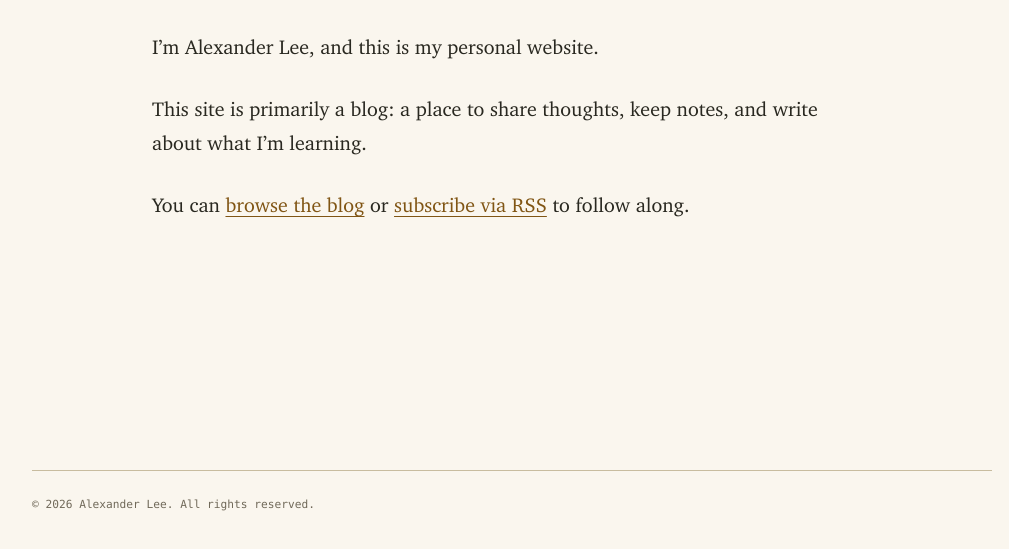
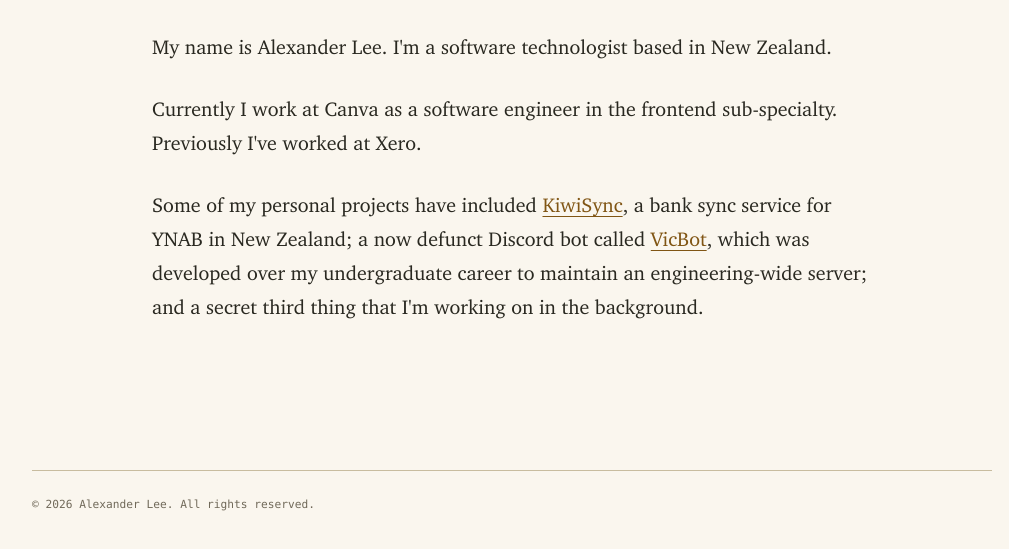
Before and after one commit to alexsurelee/alexanderlee-tech, an Astro site: page /about in a window 1280 px wide. Shown: the part 245-794 px from the top of the page, without its empty margins (128-1137 px from the left). Built offline with nearby package versions, Linux system fonts and the light colour scheme; Astro itself is replaced by a stand-in of ours; a web font is replaced by a local one.

Commit message:
copy updates

```diff
--- a/src/pages/about.astro
+++ b/src/pages/about.astro
@@ -2,22 +2,26 @@
 import BaseHead from '../components/BaseHead.astro';
 import Footer from '../components/Footer.astro';
 import Header from '../components/Header.astro';
-import { SITE_TITLE } from '../consts';
+import {SITE_TITLE} from '../consts';
 ---
 
 <!doctype html>
 <html lang="en">
 <head>
-		<BaseHead title={`About | ${SITE_TITLE}`} description="About Alexander Lee’s personal website and blog at alexanderlee.tech." />
+    <BaseHead title={`About | ${SITE_TITLE}`}
+              description="About Alexander Lee’s personal website and blog at alexanderlee.tech."/>
 </head>
 <body>
-		<Header />
+<Header/>
 <main>
     <h1>About</h1>
-			<p>I’m Alexander Lee, and this is my personal website.</p>
-			<p>This site is primarily a blog: a place to share thoughts, keep notes, and write about what I’m learning.</p>
-			<p>You can <a href="/blog/">browse the blog</a> or <a href="/rss.xml">subscribe via RSS</a> to follow along.</p>
+    <p>My name is Alexander Lee. I'm a software technologist based in New Zealand.</p>
+    <p>Currently I work at Canva as a software engineer in the frontend sub-specialty. Previously I've worked at
+        Xero.</p>
+    <p>Some of my personal projects have included <a href="https://kiwisync.com">KiwiSync</a>, a bank sync service for
+        YNAB in New Zealand; a now defunct Discord bot called <a href="https://https://github.com/alexsurelee/VicBot">VicBot</a>,
+        which was developed over my undergraduate career to maintain an engineering-wide server; and a secret third thing that I'm working on in the background.</p>
 </main>
-		<Footer />
+<Footer/>
 </body>
 </html>
--- a/src/pages/blog/index.astro
+++ b/src/pages/blog/index.astro
@@ -53,7 +53,7 @@ const posts = (await getCollection('blog')).sort(
 		<main>
 			<div class="page-intro">
 				<h1>Blog</h1>
-				<p>Thoughts, notes, and things I’m learning along the way.</p>
+				<p>Things I think about.</p>
 			</div>
 			{posts.length === 0 ? (
 				<div class="empty-state">
--- a/src/pages/index.astro
+++ b/src/pages/index.astro
@@ -15,7 +15,7 @@ import { SITE_DESCRIPTION, SITE_TITLE } from '../consts';
 		<main>
 			<p>Most of what’s here lives on the <a href="/blog/">blog</a>.¹</p>
 			<p>I've also got a set of <a href="/artefacts">artefacts</a> used for open source PRs, but these aren't great to browse.</p>
-			<p>You can also <a href="/about/">read more about this site</a> or <a href="/rss.xml">subscribe via RSS</a>.</p>
+			<p>You can also <a href="/about/">read more about me</a> or <a href="/rss.xml">subscribe via RSS</a>.</p>
 			<p>¹ but not much yet, I'm just building the thing.</p>
 		</main>
 		<Footer />
```
Lines whose indentation alone changed are shown as unchanged.
